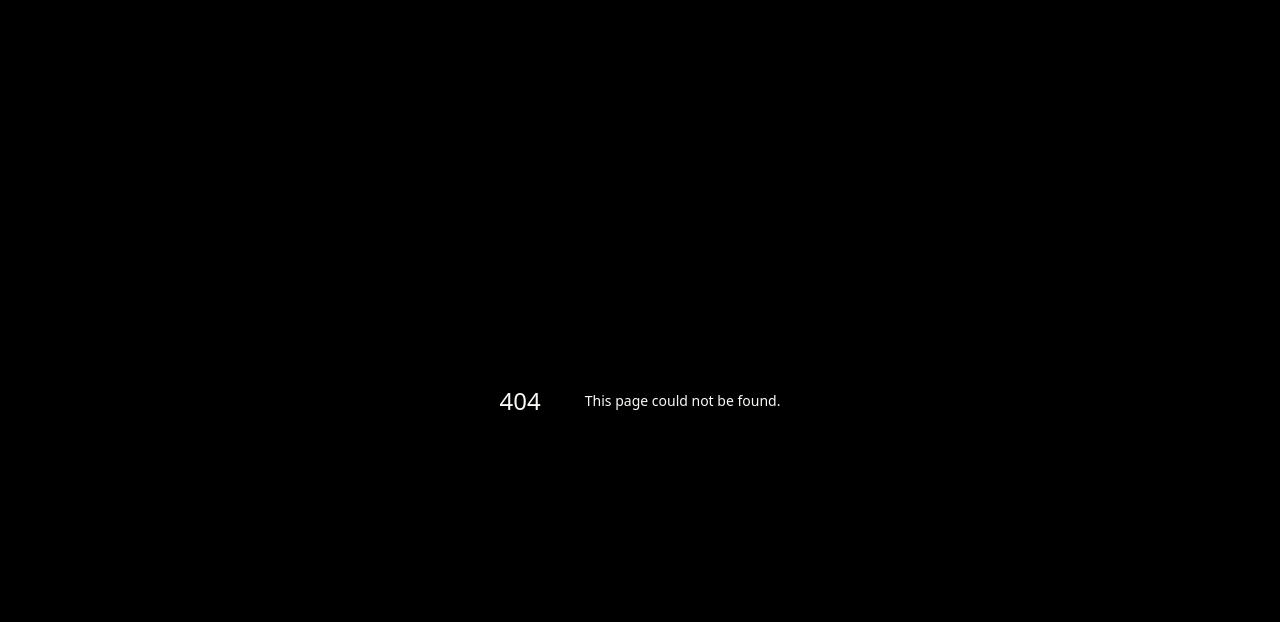
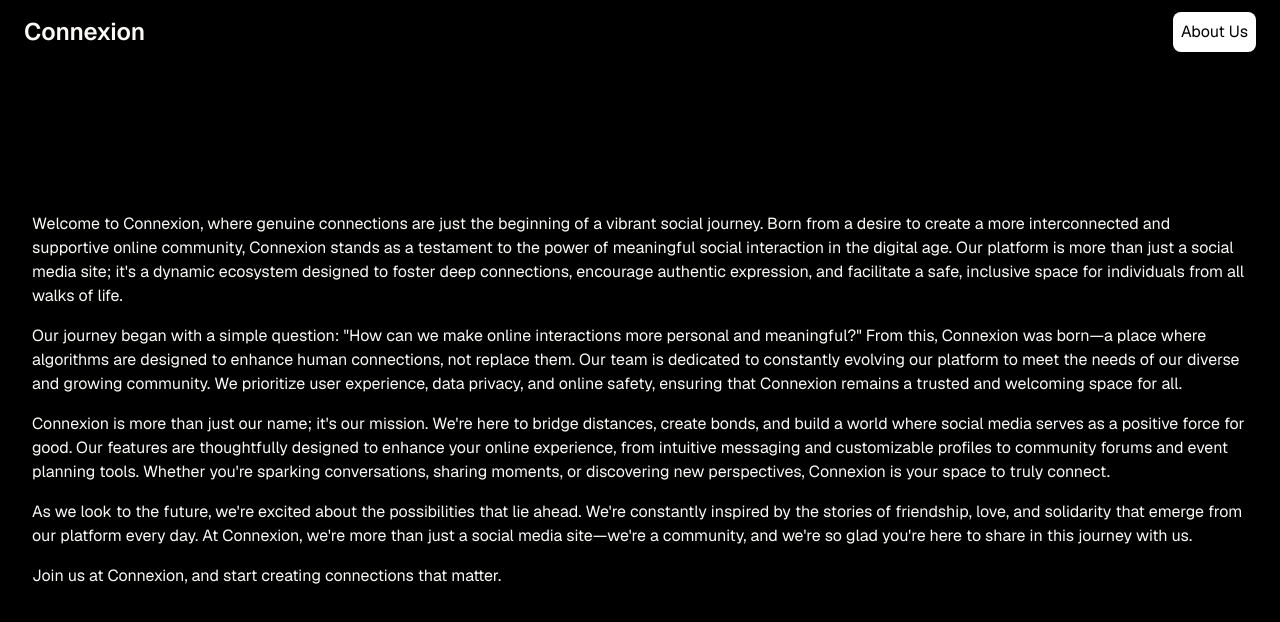
Before and after one commit to praneethravuri/connexion, a Next.js app: page /about-us in a window 1280 px wide. Before the commit this address had no page. Shown: the top 622 px of the page. Built offline with nearby package versions, Linux system fonts and the light colour scheme.

Commit message:
About us page

```diff
--- /dev/null
+++ b/app/(about)/about-us/page.tsx
@@ -0,0 +1,19 @@
+import React from 'react'
+import Authbar from '@/components/shared/Authbar'
+
+const About = () => {
+    return (
+        <>
+            <Authbar />
+            <div className='container mx-auto min-w-96 px-4 sm:px-6 lg:px-8 flex h-screen w-full flex-col justify-center space-y-4'>
+                <p>Welcome to Connexion, where genuine connections are just the beginning of a vibrant social journey. Born from a desire to create a more interconnected and supportive online community, Connexion stands as a testament to the power of meaningful social interaction in the digital age. Our platform is more than just a social media site; it's a dynamic ecosystem designed to foster deep connections, encourage authentic expression, and facilitate a safe, inclusive space for individuals from all walks of life.</p>
+                <p>Our journey began with a simple question: "How can we make online interactions more personal and meaningful?" From this, Connexion was born—a place where algorithms are designed to enhance human connections, not replace them. Our team is dedicated to constantly evolving our platform to meet the needs of our diverse and growing community. We prioritize user experience, data privacy, and online safety, ensuring that Connexion remains a trusted and welcoming space for all.</p>
+                <p>Connexion is more than just our name; it's our mission. We're here to bridge distances, create bonds, and build a world where social media serves as a positive force for good. Our features are thoughtfully designed to enhance your online experience, from intuitive messaging and customizable profiles to community forums and event planning tools. Whether you're sparking conversations, sharing moments, or discovering new perspectives, Connexion is your space to truly connect.</p>
+                <p>As we look to the future, we're excited about the possibilities that lie ahead. We're constantly inspired by the stories of friendship, love, and solidarity that emerge from our platform every day. At Connexion, we're more than just a social media site—we're a community, and we're so glad you're here to share in this journey with us.</p>
+                <p>Join us at Connexion, and start creating connections that matter.</p>
+            </div>
+        </>
+    )
+}
+
+export default About
--- a/components/shared/Logo.tsx
+++ b/components/shared/Logo.tsx
@@ -1,8 +1,9 @@
 import React from 'react'
+import Link from 'next/link'
 
 const Logo = () => {
   return (
-    <h1 className='text-2xl font-semibold'>Connexion</h1>
+    <Link href="/login"><h1 className='text-2xl font-semibold'>Connexion</h1></Link>
   )
 }
 
```
